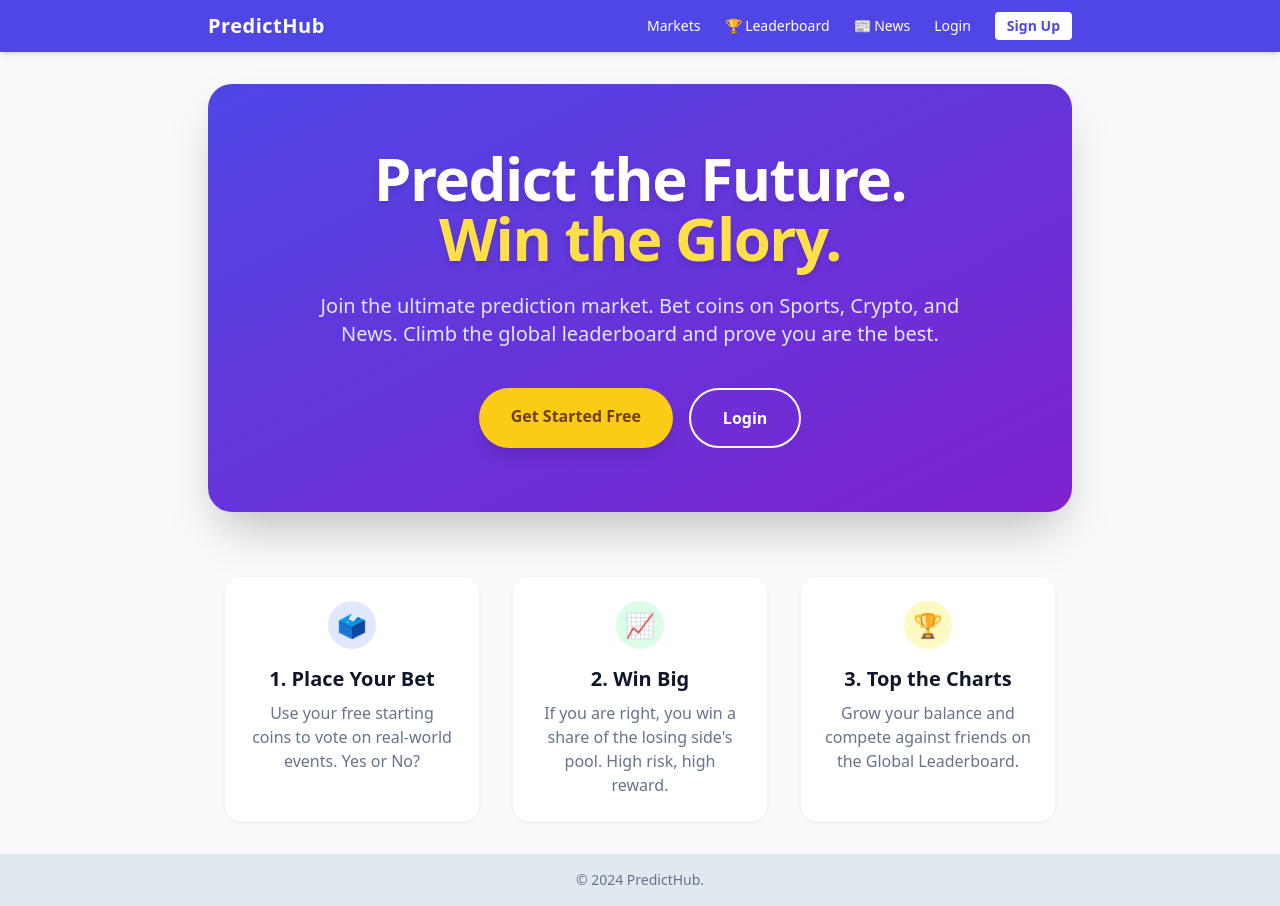
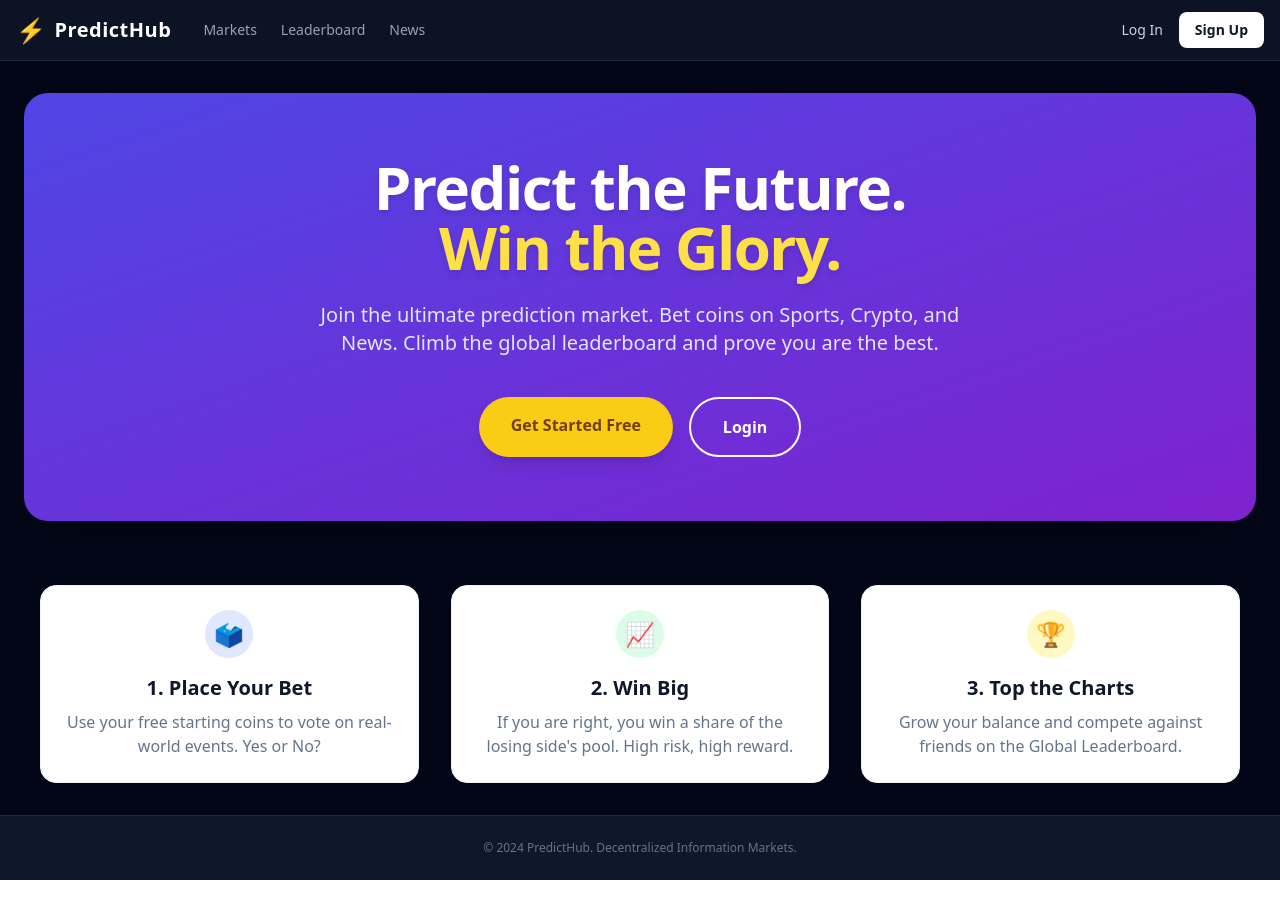
Before and after one commit to manohar-munna/PredictHub, a FastAPI app: page / in a window 1280 px wide. After the commit the page ends 880 px from the top, so only its background shows below. Run offline with FastAPI, Linux system fonts and the light colour scheme; some libraries are stand-ins or nearby versions.

Commit message:
Revamp base.html with new layout and styles
Updated the base HTML template with a new design, improved navigation, and added custom scrollbar styles.

```diff
--- a/app/templates/base.html
+++ b/app/templates/base.html
@@ -6,39 +6,50 @@
     <meta name="viewport" content="width=device-width, initial-scale=1.0">
     <title>PredictHub</title>
     <script src="https://cdn.tailwindcss.com"></script>
+    <style>
+        /* Custom scrollbar for a darker, sleeker feel */
+        ::-webkit-scrollbar { width: 8px; }
+        ::-webkit-scrollbar-track { background: #0f172a; }
+        ::-webkit-scrollbar-thumb { background: #334155; border-radius: 4px; }
+        ::-webkit-scrollbar-thumb:hover { background: #475569; }
+    </style>
 </head>
-<body class="bg-slate-50 text-slate-800 font-sans min-h-screen flex flex-col">
+<body class="bg-slate-950 text-slate-300 font-sans min-h-screen flex flex-col selection:bg-indigo-500 selection:text-white">
 
     <!-- Navigation -->
-    <nav class="bg-indigo-600 text-white shadow-md">
-        <div class="max-w-4xl mx-auto px-4 py-3 flex justify-between items-center">
-            <a href="/" class="text-xl font-bold tracking-wide">PredictHub</a>
+    <nav class="bg-slate-900 border-b border-slate-800 sticky top-0 z-50 backdrop-blur-md bg-opacity-80">
+        <div class="max-w-7xl mx-auto px-4 py-3 flex justify-between items-center">
 
-            <div class="flex items-center space-x-6 text-sm font-medium">
-                <a href="/markets" class="hover:text-indigo-200 transition">Markets</a>
-                <a href="/leaderboard" class="hover:text-indigo-200 transition">🏆 Leaderboard</a>
-                <a href="/news" class="hover:text-indigo-200 transition">📰 News</a>
+            <!-- Logo area -->
+            <div class="flex items-center gap-8">
+                <a href="/" class="text-xl font-bold tracking-wide text-white flex items-center gap-2">
+                    <span class="text-2xl">⚡</span> PredictHub
+                </a>
 
-                <!-- ADMIN DASHBOARD LINK -->
-                {% if is_admin %}
-                    <a href="/admin/users" class="text-yellow-300 hover:text-white transition font-bold">⚡ Manage Users</a>
-                {% endif %}
+                <!-- Desktop Links -->
+                <div class="hidden md:flex space-x-6 text-sm font-medium text-slate-400">
+                    <a href="/markets" class="hover:text-white transition">Markets</a>
+                    <a href="/leaderboard" class="hover:text-white transition">Leaderboard</a>
+                    <a href="/news" class="hover:text-white transition">News</a>
+                    {% if is_admin %}
+                        <a href="/admin/users" class="text-yellow-500 hover:text-yellow-400 transition">Manage</a>
+                    {% endif %}
+                </div>
+            </div>
 
+            <!-- User Actions -->
+            <div class="flex items-center gap-4 text-sm font-medium">
                 {% if user %}
-                    <!-- Logged In Links -->
-                    <a href="/profile" class="hover:text-indigo-200 transition flex items-center gap-1">
-                        👤 {{ user.username }}
-                        <span class="bg-yellow-400 text-yellow-900 font-bold text-xs px-2 py-0.5 rounded-full ml-1">
-                            💰 {{ user.balance }}
+                    <a href="/profile" class="flex items-center gap-2 hover:bg-slate-800 px-3 py-1.5 rounded-full transition border border-slate-700">
+                        <span class="text-white">{{ user.username }}</span>
+                        <span class="bg-indigo-600 text-white text-xs px-2 py-0.5 rounded font-bold">
+                            {{ user.balance }}
                         </span>
                     </a>
-                    <a href="/logout" class="bg-indigo-700 hover:bg-indigo-800 px-3 py-1 rounded transition">
-                        Logout
-                    </a>
+                    <a href="/logout" class="text-slate-400 hover:text-white transition">Log Out</a>
                 {% else %}
-                    <!-- Guest Links -->
-                    <a href="/login" class="hover:text-indigo-200 transition">Login</a>
-                    <a href="/register" class="bg-white text-indigo-600 px-3 py-1 rounded font-bold hover:bg-slate-100 transition">
+                    <a href="/login" class="text-slate-300 hover:text-white transition">Log In</a>
+                    <a href="/register" class="bg-white text-slate-900 px-4 py-2 rounded-lg font-bold hover:bg-slate-200 transition">
                         Sign Up
                     </a>
                 {% endif %}
@@ -46,14 +57,14 @@
         </div>
     </nav>
 
-    <!-- Main Content -->
-    <main class="flex-grow max-w-4xl w-full mx-auto px-4 py-8">
+    <!-- Main Content (WIDER CONTAINER) -->
+    <main class="flex-grow max-w-[1600px] w-full mx-auto px-4 sm:px-6 py-8">
         {% block content %}{% endblock %}
     </main>
 
     <!-- Footer -->
-    <footer class="bg-slate-200 text-slate-500 py-4 text-center text-sm">
-        <p>&copy; 2024 PredictHub.</p>
+    <footer class="border-t border-slate-800 bg-slate-900 text-slate-500 py-6 text-center text-xs">
+        <p>&copy; 2024 PredictHub. Decentralized Information Markets.</p>
     </footer>
 
 </body>
```
